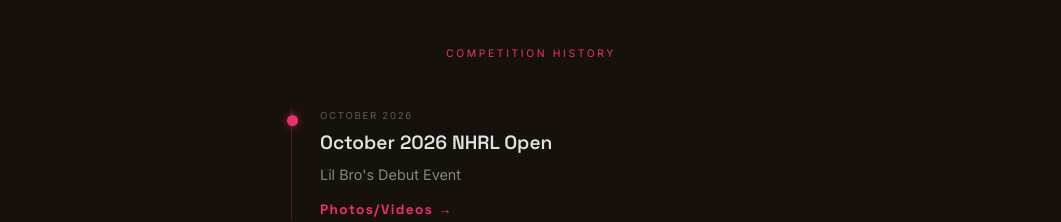
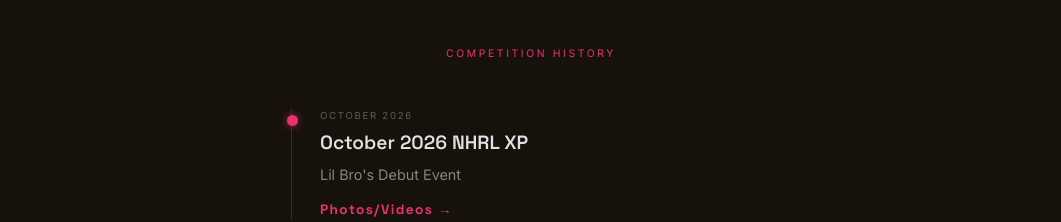
Before and after one commit to ising2025/kelly, a React (Vite) app: page /about in a window 1280 px wide. Shown: the part 2600-2822 px from the top of the page, without its empty margins (109-1170 px from the left). Built offline with nearby package versions, Linux system fonts and the light colour scheme; no server answers.

Commit message:
Update About.jsx

```diff
--- a/src/About.jsx
+++ b/src/About.jsx
@@ -27,7 +27,7 @@
 const competitions = [
   {
     date: "October 2026",
-    name: "October 2026 NHRL Open",
+    name: "October 2026 NHRL XP",
     blurb: "Lil Bro's Debut Event",
     mediaAnchor: "october-2026",
   },
```
